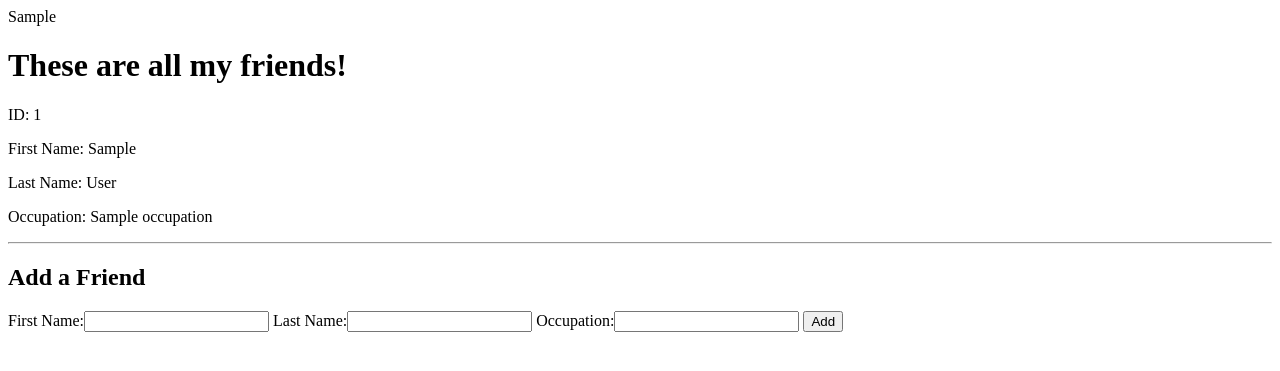
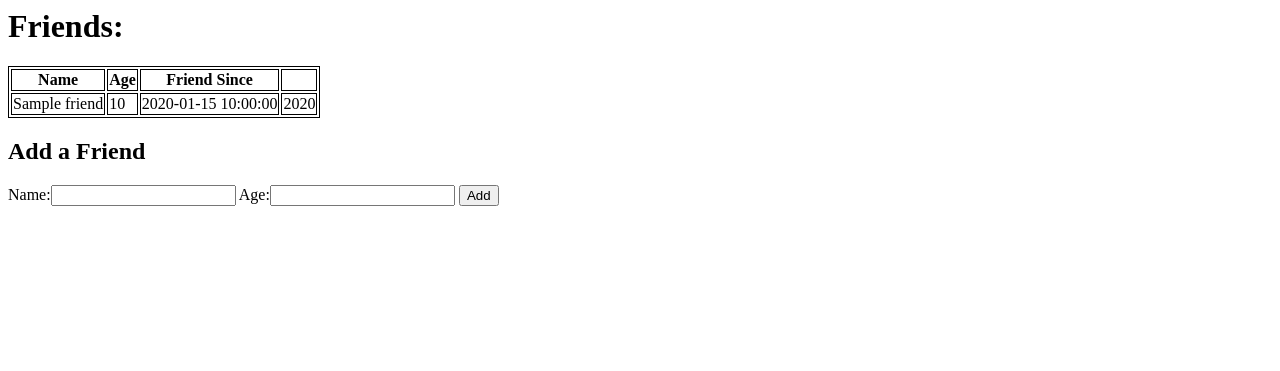
Before and after one commit to MikeBergstrom/friends, a Flask app: template templates/index.html in a window 1280 px wide. Shown: the top 371 px of the page. Run offline with Flask 2, Linux system fonts and the light colour scheme; the template is opened without the code that fills it: most values are stand-ins (such as "Sample title", 1, 10 or a date in 2020).

Commit message:
working page

```diff
--- /dev/null
+++ b/hasing.py
@@ -0,0 +1,6 @@
+import md5 # imports the md5 module to generate a hash
+password = 'password'
+# encrypt the password we provided as 32 character string
+hashed_password = md5.new(password).hexdigest()
+print hashed_password #this will show you the hashed value
+# 5f4dcc3b5aa765d61d8327deb882cf99 -> nice!
--- a/server.py
+++ b/server.py
@@ -1,28 +1,21 @@
 from flask import Flask, request, redirect, render_template, session, flash
 from mysqlconnection import MySQLConnector
 app = Flask(__name__)
-mysql = MySQLConnector(app,'friendsdb')
+mysql = MySQLConnector(app,'friends2')
 @app.route('/')
 def index():
-    query = "SELECT * FROM friends"
+    query = "SELECT name, age, DATE_FORMAT(created_at, '%b %D') as since, DATE_FORMAT(created_at, '%Y') as year FROM friends"
     friends = mysql.query_db(query)
     return render_template('index.html', all_friends=friends)
 @app.route('/friends', methods=['POST'])
 def create():
     # add a friend to the database!
-    query = "INSERT INTO friends (first_name, last_name, occupation, created_at, updated_at) VALUES (:first_name, :last_name, :occupation, NOW(), NOW())"
+    query = "INSERT INTO friends (name, age, created_at, updated_at) VALUES (:name, :age, NOW(), NOW())"
     data = {
-        'first_name': request.form['first_name'],
-        'last_name': request.form['last_name'],
-        'occupation': request.form['occupation']
+        'name': request.form['name'],
+        'age': request.form['age'],
         }
     mysql.query_db(query, data)
     return redirect('/')
 
-@app.route('/friends/<friend_id>')
-def show(friend_id):
-    query = "SELECT * FROM friends WHERE id = :specific_id"
-    data = {'specific_id': friend_id}
-    friends = mysql.query_db(query, data)
-    return render_template('index.html', one_friend=friends[0])
 app.run(debug=True)
--- /dev/null
+++ b/static/style.css
@@ -0,0 +1,3 @@
+table, th, td{
+    border: 1px solid black;
+}
--- a/templates/index.html
+++ b/templates/index.html
@@ -1,24 +1,32 @@
 <html>
 <head>
   <title>Friends</title>
+  <link rel="stylesheet" type="text/css" href="{{ url_for('static', filename='style.css')}}">
+
 </head>
 <body>
-  <!-- we can use the line below to see all of our data in our template -->
-{{ all_friends }}
-<h1>These are all my friends!</h1>
+<h1>Friends:</h1>
 <!-- with all the data we can then construct a more structured output -->
+<table>
+    <tr>
+        <th>Name</th>
+        <th>Age</th>
+        <th>Friend Since</th>
+        <th>     </th>
+    </tr>
 {% for friend in all_friends: %}
-   <p>ID: {{ friend['id'] }}</p>
-   <p>First Name: {{ friend['first_name'] }}</p>
-   <p>Last Name: {{ friend['last_name'] }}</p>
-   <p>Occupation: {{ friend['occupation'] }}</p>
-   <hr>
+   <tr>
+        <td>{{ friend['name'] }}</td>
+        <td>{{ friend['age'] }}</td>
+        <td>{{ friend['since'] }}</td>
+        <td>{{ friend['year'] }}</td>
+   </tr>
 {% endfor %}
+</table>
   <h2>Add a Friend</h2>
   <form action='/friends' method='POST'>
-    <label for="first_name">First Name:<input type="text" name="first_name" id="first_name"></label>
-    <label for="last_name">Last Name:<input type="text" name="last_name" id="last_name"></label>
-    <label for="occupation">Occupation:<input type="text" name="occupation" id="occupation"></label>
+    <label for="name">Name:<input type="text" name="name" id="name"></label>
+    <label for="age">Age:<input type="text" name="age" id="age"></label>
     <input type="submit" value="Add">
   </form>
 </body>
```
Also changed, not shown: mysqlconnection.py (added, +40 -0 lines), 3 other files.
